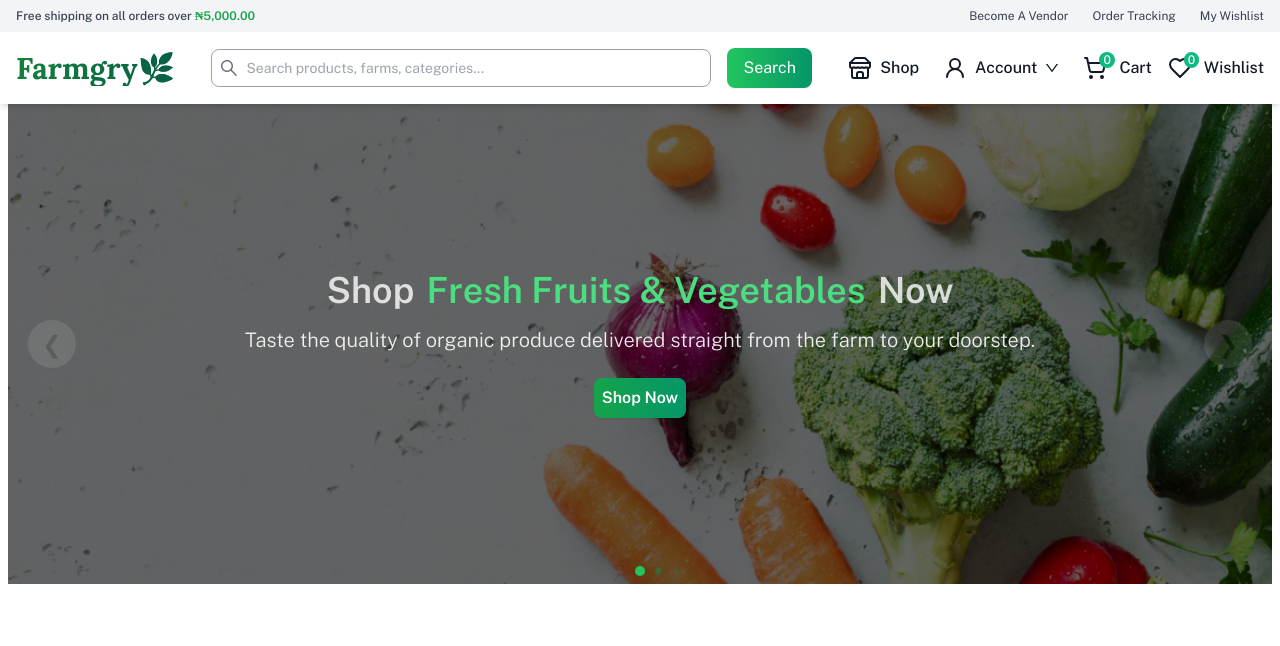
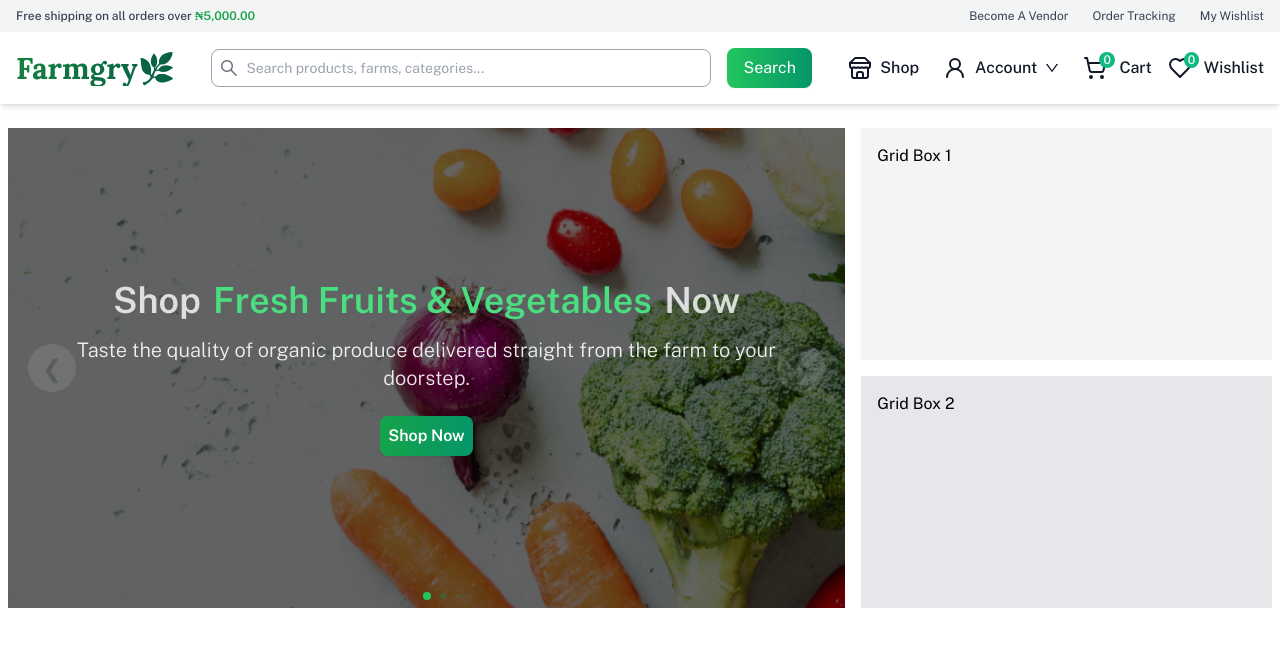
Before and after one commit to Anagho/gmc-ecom-demo, a React (Vite) app in the folder frontend/: page / in a window 1280 px wide. Shown: the top 646 px of the page. Built offline with nearby package versions, Linux system fonts and the light colour scheme; no server answers.

Commit message:
new changes

```diff
--- a/frontend/src/components/home/Hero.jsx
+++ b/frontend/src/components/home/Hero.jsx
@@ -3,10 +3,19 @@ import HeroSlider from "./HeroSlider";
 
 function Hero() {
   return (
-    <section className="container mx-auto md:px-2">
-      <HeroSlider />
+    <section className="container mx-auto md:px-2 md:mt-6">
+      <div className="grid grid-cols-1 md:grid-cols-3 gap-4">
+        {/* Slider on the Left - Always Visible */}
+        <div className="md:col-span-2">
+          <HeroSlider />
+        </div>
 
-      <section className="hidden">2</section>
+        {/* Right Section: Two Stacked Grid Containers (Hidden on Small Screens) */}
+        <div className="hidden md:grid grid-rows-2 gap-4">
+          <div className="bg-gray-100 p-4">Grid Box 1</div>
+          <div className="bg-gray-200 p-4">Grid Box 2</div>
+        </div>
+      </div>
     </section>
   );
 }
--- a/frontend/src/components/home/HeroSlider.jsx
+++ b/frontend/src/components/home/HeroSlider.jsx
@@ -92,7 +92,7 @@ const HeroSlider = () => {
         ].map((slide) => (
           <SwiperSlide key={slide.id}>
             <div
-              className="relative w-full h-[30vh] sm:h-[40vh] md:h-[50vh] lg:h-[60vh] bg-no-repeat bg-cover bg-center z-0"
+              className="relative w-full h-[35vh] sm:h-[40vh] md:h-[50vh] lg:h-[60vh] bg-no-repeat bg-cover bg-center z-0"
               style={{ backgroundImage: `url('${slide.image}')` }}
             >
               <div className="absolute inset-0 bg-black bg-opacity-60"></div>
@@ -106,7 +106,10 @@ const HeroSlider = () => {
                   Taste the quality of organic produce delivered straight from
                   the farm to your doorstep.
                 </p>
-                <Link to="/products" className="z-10">
+                <Link
+                  to="/products"
+                  className="z-10"
+                >
                   <CTAButton buttonText="Shop Now" />
                 </Link>
               </div>
--- a/frontend/src/index.css
+++ b/frontend/src/index.css
@@ -21,13 +21,13 @@ body {
 .swiper-pagination-bullet {
   background-color:  #15803d !important; /* Green-500 */
   opacity: 0.6 !important;
-  width: 10px !important;
-  height: 10px !important;
+  /* width: 10px !important;
+  height: 10px !important; */
 }
 
 .swiper-pagination-bullet-active {
   background-color: #22c55e !important; /* Green-700 */
   opacity: 1 !important;
-    width: 10px !important;
-  height: 10px !important;
+    /* width: 10px !important;
+  height: 10px !important; */
 }
```
